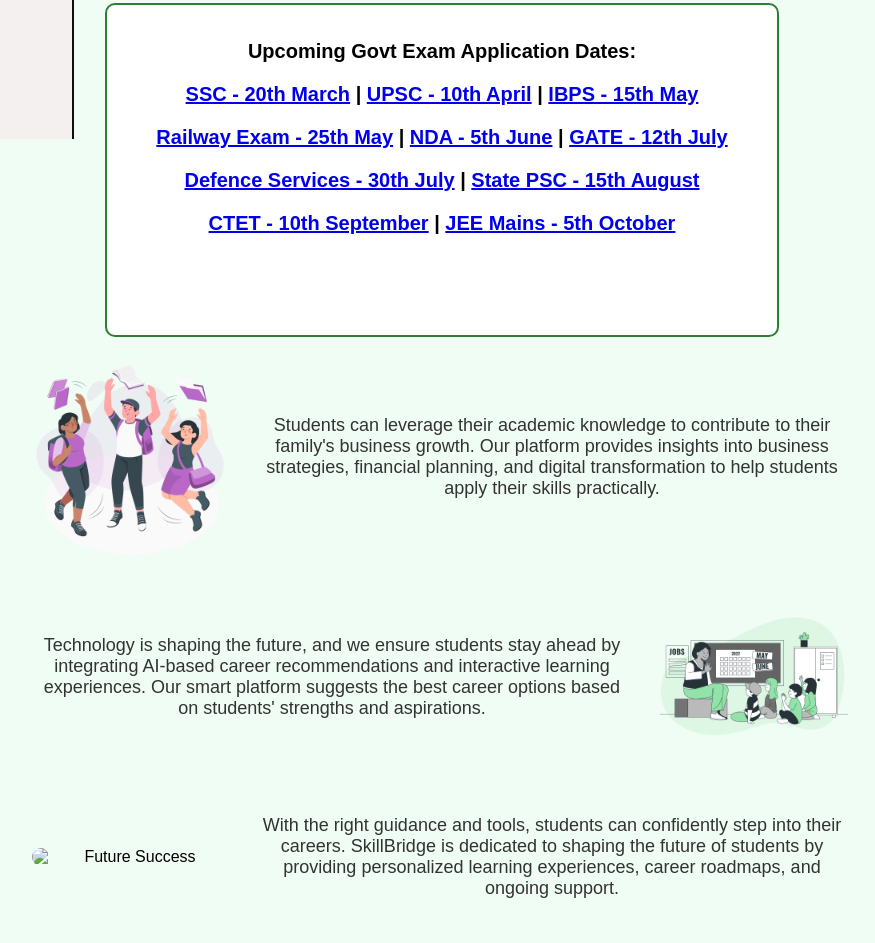
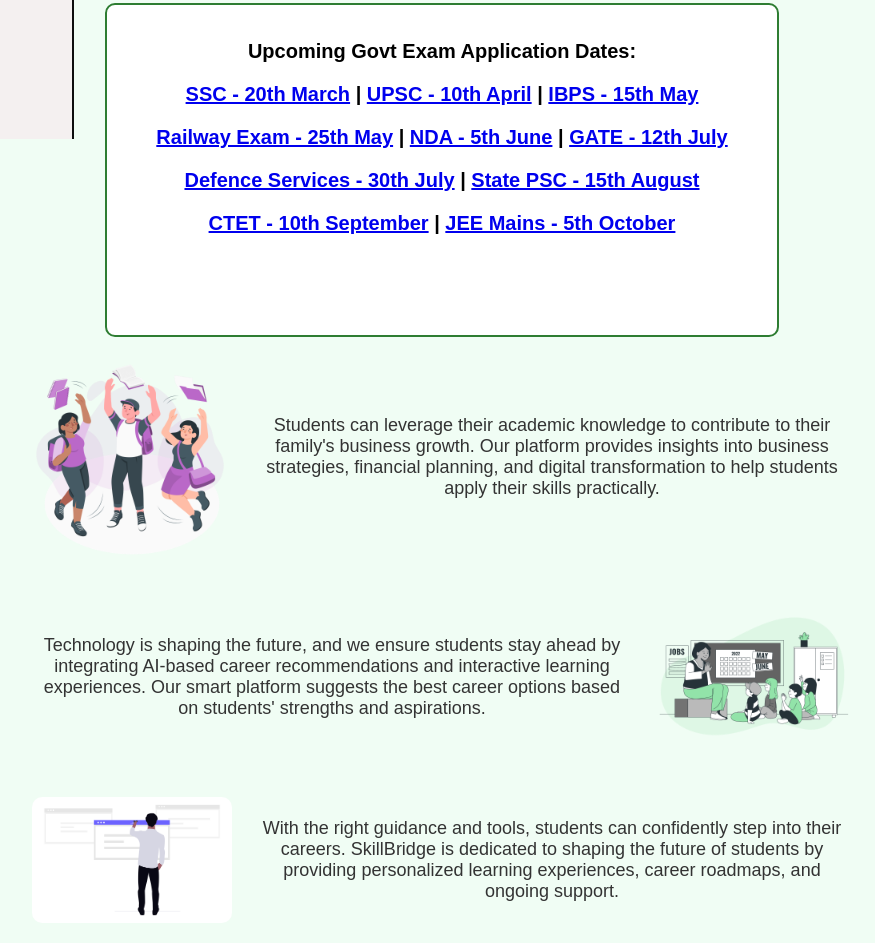
Before and after one commit to charanjegurupati/dti, a website: page index.html in a window 1280 px wide. Shown: the part 661-1604 px from the top of the page, without its empty margins (198-1073 px from the left). Drawn offline with Linux system fonts and the light colour scheme.

Commit message:
Update index.html

```diff
--- a/index.html
+++ b/index.html
@@ -246,7 +246,7 @@
         <img src="study.png" alt="Technology and Learning">
     </div>
     <div class="content-section">
-        <img src="carrer.png" alt="Future Success">
+        <img src="career.png" alt="Future Success">
         <p>With the right guidance and tools, students can confidently step into their careers. SkillBridge is dedicated to shaping the future of students by providing personalized learning experiences, career roadmaps, and ongoing support.</p>
     </div>
 
```
